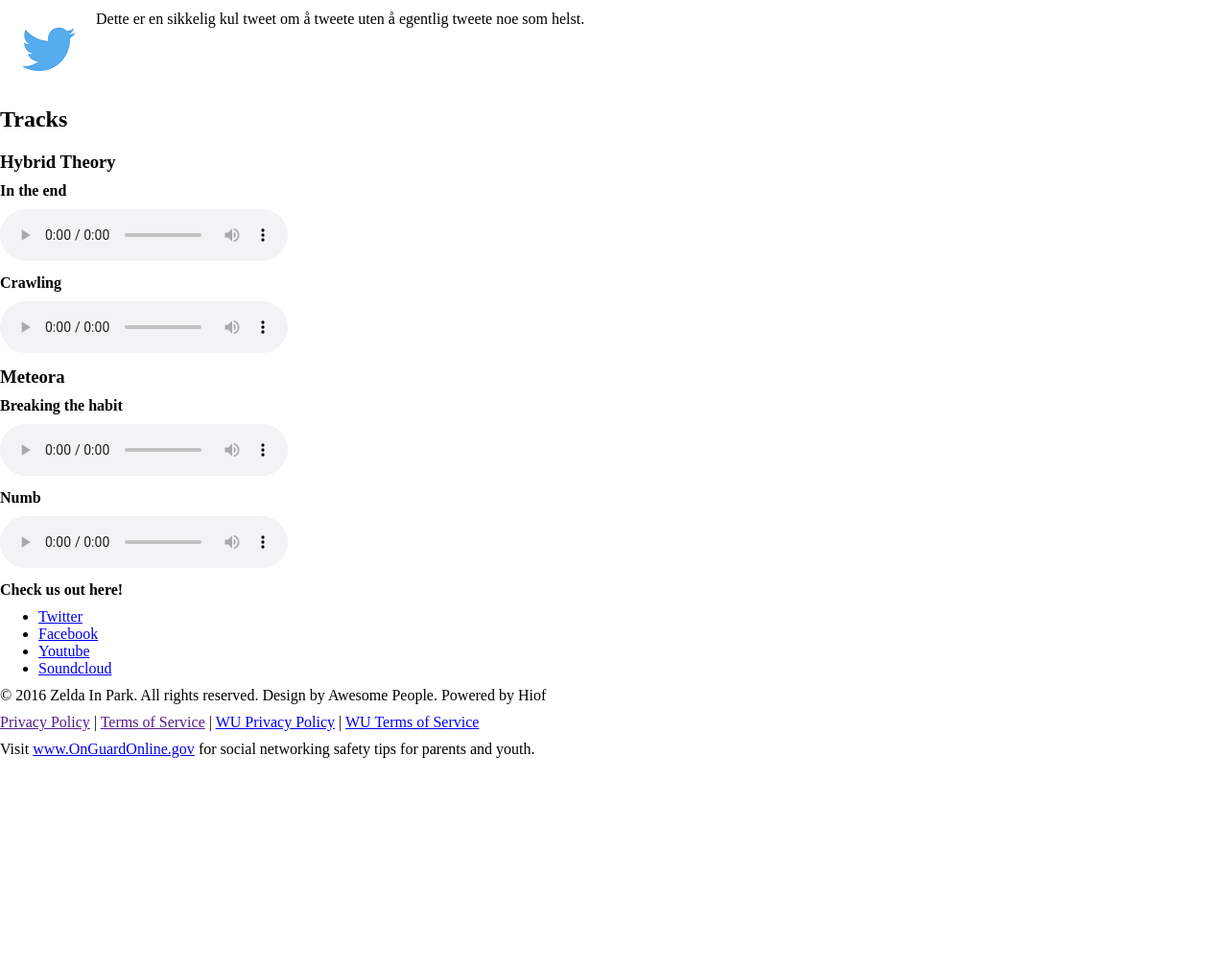
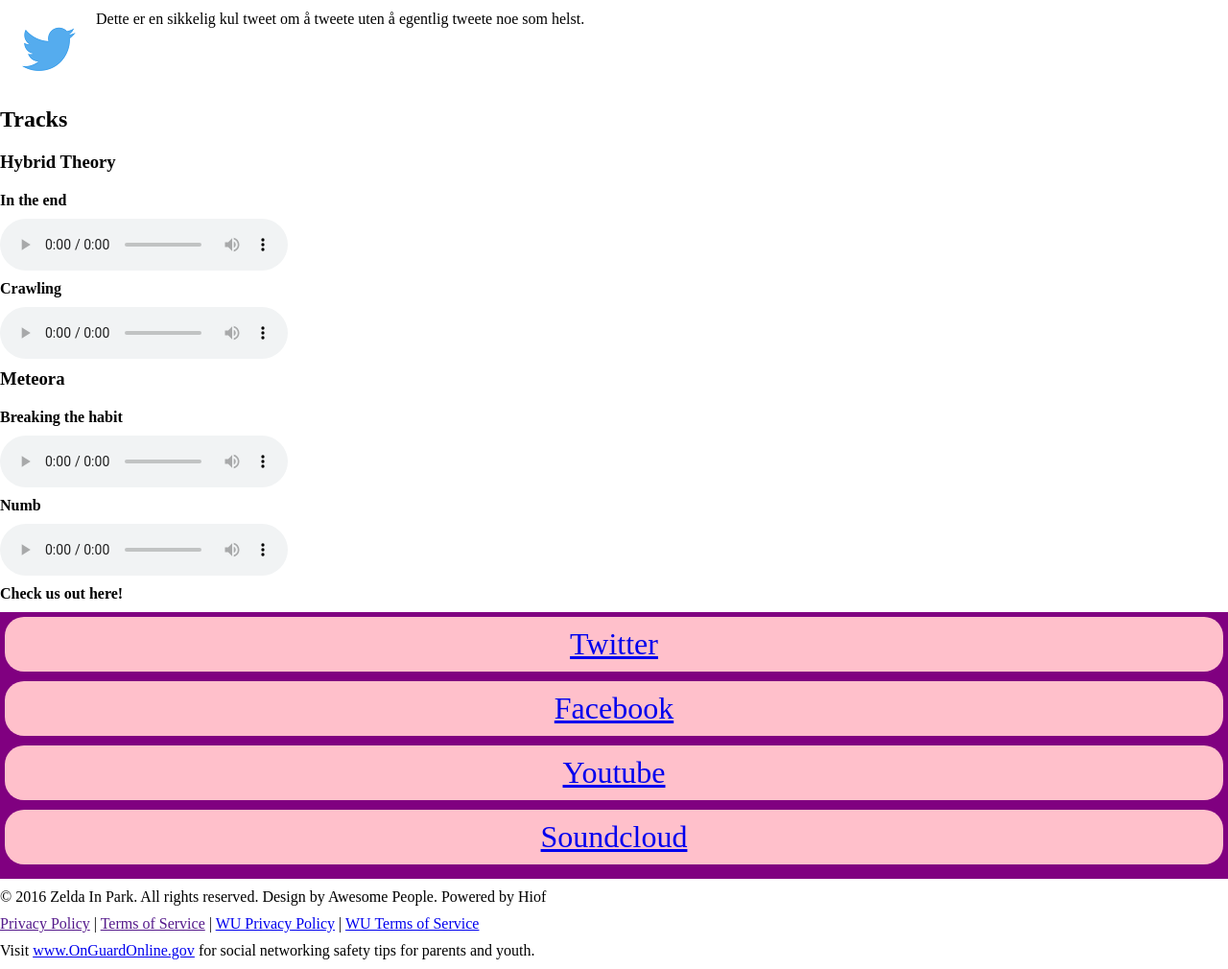
Before and after one commit to turidfs/zip, a PHP site: page /blog.php in a window 1280 px wide. Shown: the part 1046-2056 px from the top of the page at 96% size. Before the commit the page ends 1836 px from the top, so only its background shows below. Run offline with PHP 8.4, Linux system fonts and the light colour scheme; some libraries are stand-ins or nearby versions.

Commit message:
I hovedsak fikset tekst størrelse.

```diff
--- a/css/mobilPortrait.css
+++ b/css/mobilPortrait.css
@@ -14,17 +14,17 @@
     margin-top: 10px;
 }
 
-nav {
+nav, footer {
     display: block;
 }
 
-nav ul {
+nav ul, footer ul {
     display: block;
     padding: 5px;
     background-color: purple;
 }
 
-nav ul li {
+nav ul li, footer ul li {
     display: block;
     text-align: center;
     padding: 10px;
@@ -36,6 +36,7 @@
     color: purple;
     border-radius: 20px;
     margin-bottom: 10px;
+    font-size: 200%;
 }
 
 .isHidden {
@@ -43,7 +44,7 @@
 }
 
 
-aside, .tweets {
+aside, .tweets, .tracks {
     display: flex;
     flex-wrap: wrap;
     flex-flow: column;
--- a/moduler/tracks.php
+++ b/moduler/tracks.php
@@ -1,4 +1,4 @@
-        <!-- Kun innholdet på denne unike siden -->
+        <section class="tracks">
             <h2>Tracks</h2>
             <section>
                 <figure>
@@ -40,3 +40,4 @@
                     </audio>
                 </article>
             </section>
+        </section>
--- a/moduler/tracksQuick.php
+++ b/moduler/tracksQuick.php
@@ -1,4 +1,4 @@
-        <!-- Kun innholdet på denne unike siden -->
+        <section class="tracks">
             <h2>Tracks</h2>
             <section>
                 <h3>Hybrid Theory</h3>
@@ -34,3 +34,4 @@
                     </audio>
                 </article>
             </section>
+    </section>
```
Lines whose indentation alone changed are shown as unchanged.
